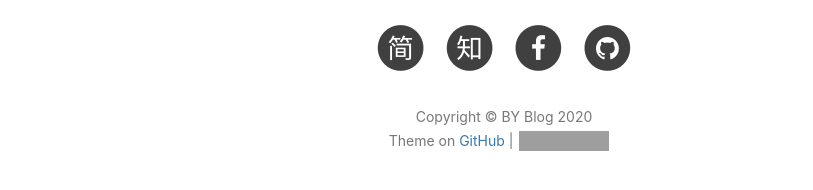
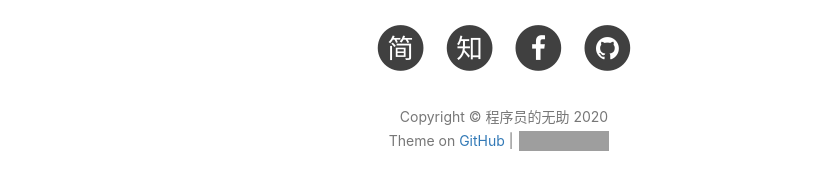
Before and after one commit to fuckugly/fuckugly.github.io, a Jekyll site: the page built from index.html, in a window 1280 px wide and 900 px high, scrolled down 2223 px. Shown: the part 655-845 px from the top of the window, without its empty margins (136-949 px from the left). Built offline with Jekyll 4.4.1, drawn with Linux system fonts in a browser that asks for light colours; nearby versions of some CDN libraries; the list of posts is cut into pages by our own code; comment, search, counter and statistics services are not loaded; some of the changed text lies outside the part shown; grey boxes are pictures that could not be loaded.

Commit message:
Update _config.yml

```diff
--- a/_config.yml
+++ b/_config.yml
@@ -1,6 +1,6 @@
 # Site settings
-title: BY Blog
-SEOTitle: 柏荧的博客 | BY Blog
+title: 程序员的无助
+SEOTitle: 程序员的无助
 header-img: img/post-bg-desk.jpg
 email: qiubaiying@gmail.com
 description: "Every failure is leading towards success."
```
